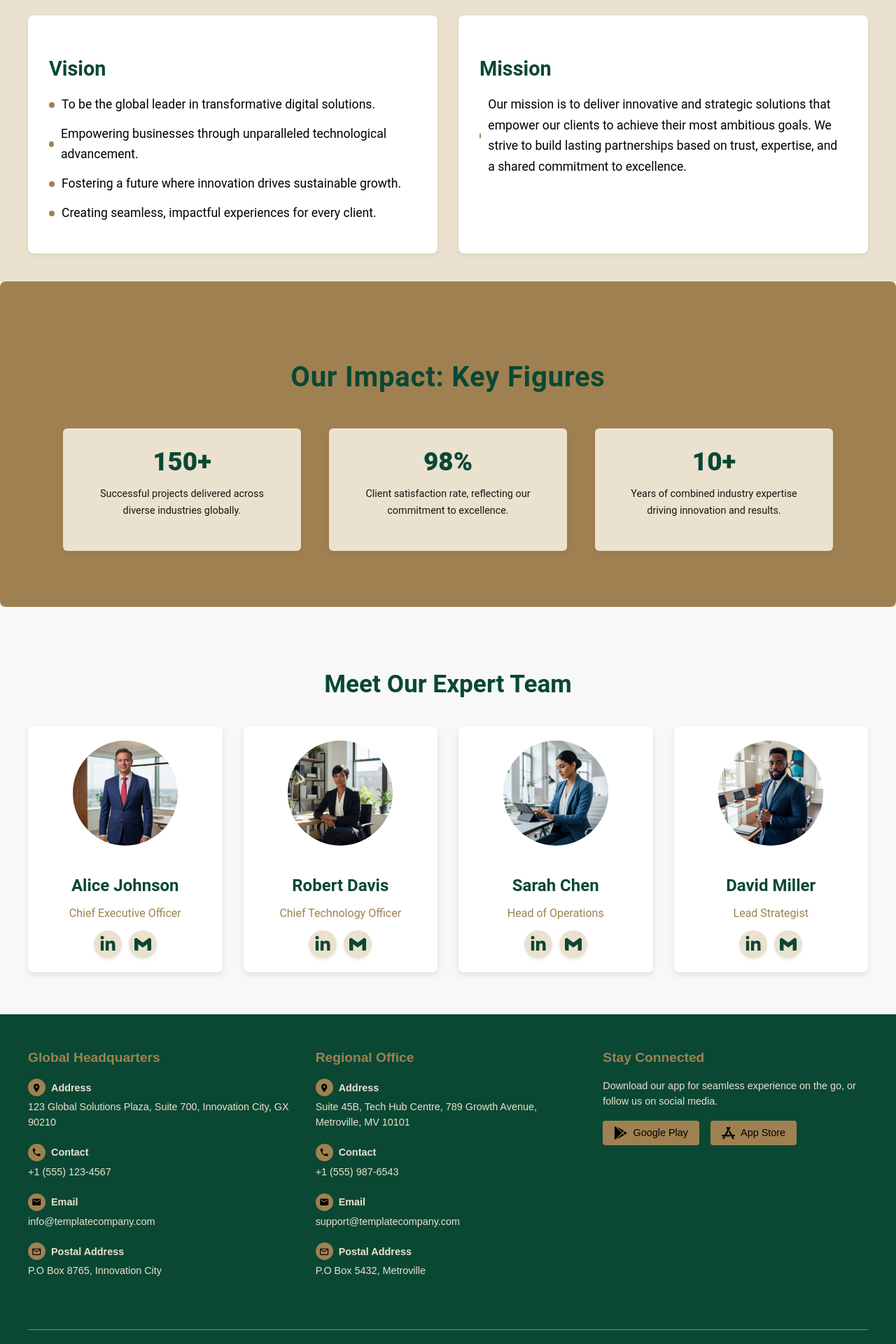
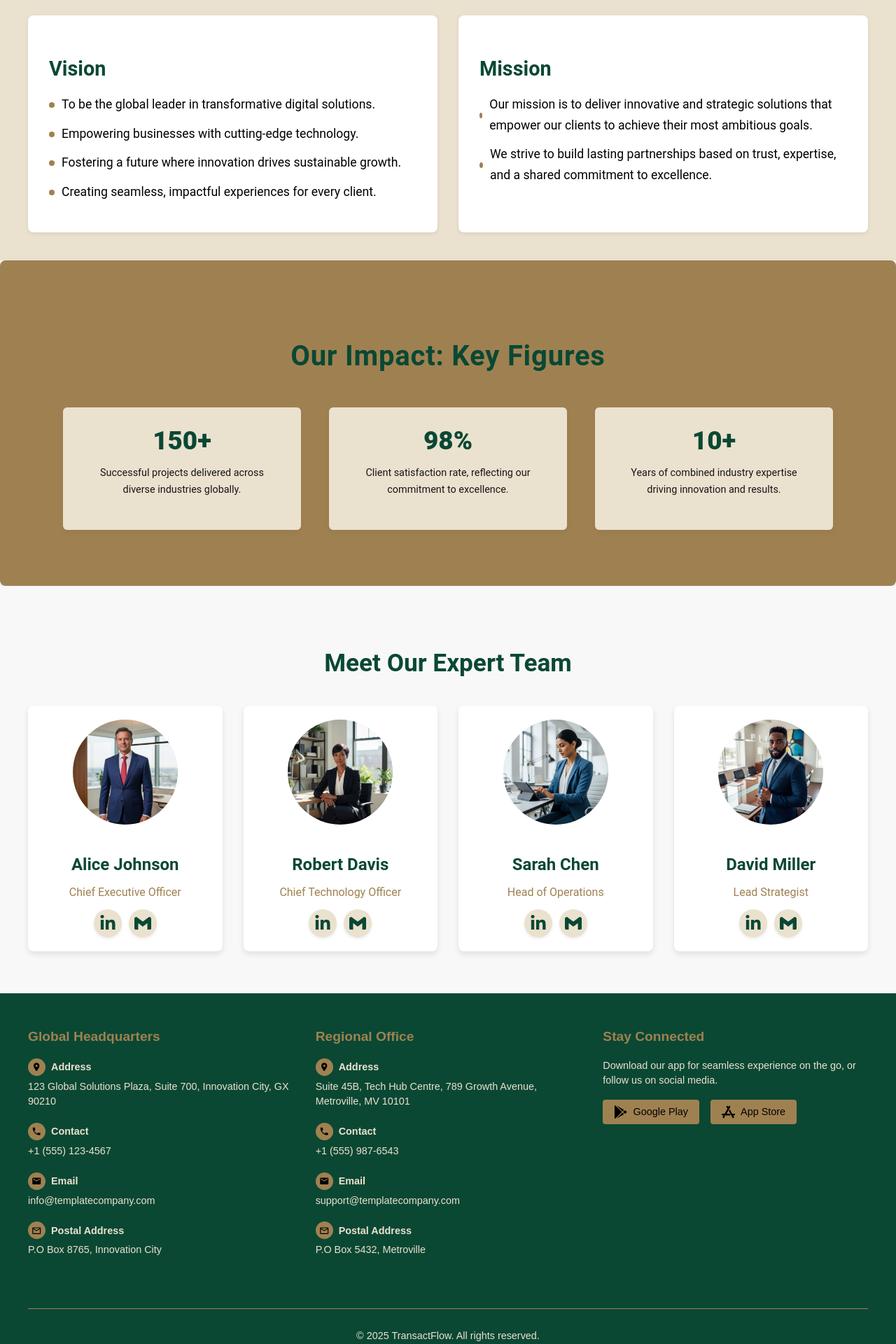
Before and after one commit to annemuriuki/Wapi_website, a React (Vite) app: page /about in a window 1280 px wide. Shown: the part 1100-3020 px from the top of the page at 70% size. Built offline with nearby package versions, Linux system fonts and the light colour scheme.

Commit message:
updated about page

```diff
--- a/src/components/Footer.jsx
+++ b/src/components/Footer.jsx
@@ -114,7 +114,7 @@ const Footer = () => {
 
       <div className="footer-bottom">
         <p className="copyright">
-          &copy; 2025 [Your Company Name]. All rights reserved.
+          &copy; 2025 TransactFlow. All rights reserved.
         </p>
         <div className="footer-links">
           <a href="/terms">Terms of Service</a>
--- a/src/pages/About.jsx
+++ b/src/pages/About.jsx
@@ -42,7 +42,7 @@ function About() {
             <h3 className="block-title">Vision</h3>
             <ul className="block-list">
               <li className="block-list-item">To be the global leader in transformative digital solutions.</li>
-              <li className="block-list-item">Empowering businesses through unparalleled technological advancement.</li>
+              <li className="block-list-item">Empowering businesses with cutting-edge technology.</li>
               <li className="block-list-item">Fostering a future where innovation drives sustainable growth.</li>
               <li className="block-list-item">Creating seamless, impactful experiences for every client.</li>
             </ul>
@@ -51,7 +51,10 @@ function About() {
             <h3 className="block-title">Mission</h3>
             <ul className="block-list">
               <li className="block-list-item">
-                Our mission is to deliver innovative and strategic solutions that empower our clients to achieve their most ambitious goals. We strive to build lasting partnerships based on trust, expertise, and a shared commitment to excellence.
+                Our mission is to deliver innovative and strategic solutions that empower our clients to achieve their most ambitious goals.
+              </li>
+              <li className='block-list-item'>
+                We strive to build lasting partnerships based on trust, expertise, and a shared commitment to excellence.
               </li>
             </ul>
           </div>
```
